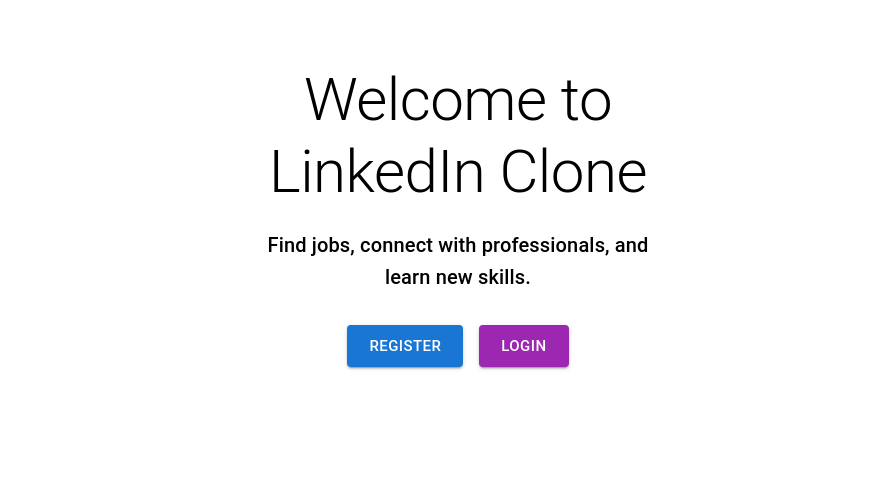
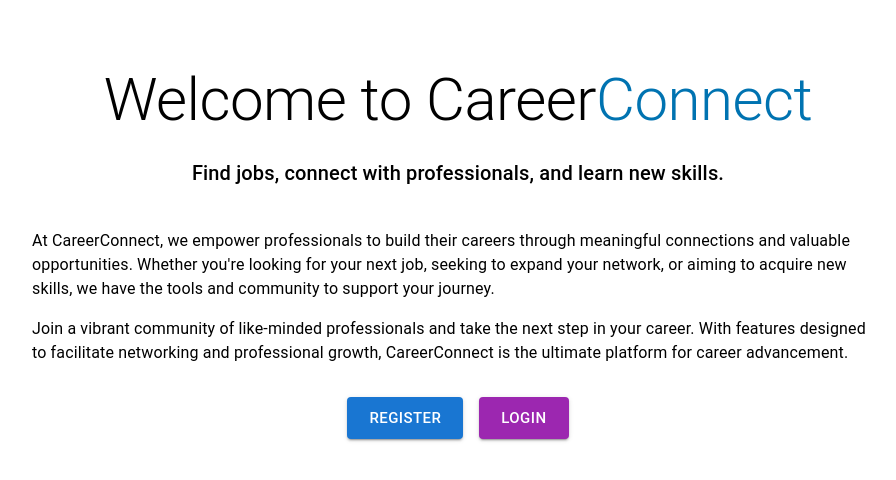
Before and after one commit to chirag416/CloudCounselage, a React (Vite) app in the folder client/: page / in a window 1280 px wide. Shown: the top 480 px of the page, without its empty margins (182-1078 px from the left). Built offline with nearby package versions, Linux system fonts and the light colour scheme.

Commit message:
update ui in home

```diff
--- a/client/src/pages/Home.jsx
+++ b/client/src/pages/Home.jsx
@@ -1,17 +1,34 @@
 import React from 'react';
 import { Link } from 'react-router-dom';
-import { Button, Container, Typography, Stack } from '@mui/material';
+import { Button, Container, Typography, Stack, Box } from '@mui/material';
+import './styles.css';
 
 const Home = () => {
   return (
-    <Container component="main" maxWidth="xs" sx={{ textAlign: 'center', mt: 8 }}>
-      <Typography variant="h2" component="h1" gutterBottom>
-        Welcome to LinkedIn Clone
+    <Container component="main" maxWidth="md" sx={{ textAlign: 'center', mt: 8 }}>
+      <Typography
+        variant="h2"
+        component="h1"
+        gutterBottom
+        className="header-title"
+      >
+        Welcome to <span className="career-text">Career</span>
+        <span className="connect-text">Connect</span>
       </Typography>
       <Typography variant="h6" component="p" gutterBottom>
         Find jobs, connect with professionals, and learn new skills.
       </Typography>
-      <Stack spacing={2} mt={4} direction="row" justifyContent="center">
+
+      <Box className="additional-content">
+        <Typography variant="body1" paragraph>
+          At CareerConnect, we empower professionals to build their careers through meaningful connections and valuable opportunities. Whether you're looking for your next job, seeking to expand your network, or aiming to acquire new skills, we have the tools and community to support your journey.
+        </Typography>
+        <Typography variant="body1" paragraph>
+          Join a vibrant community of like-minded professionals and take the next step in your career. With features designed to facilitate networking and professional growth, CareerConnect is the ultimate platform for career advancement.
+        </Typography>
+      </Box>
+
+      <Stack spacing={2} mt={4} direction="row" justifyContent="center" className="button-container">
         <Button
           component={Link}
           to="/register"
--- /dev/null
+++ b/client/src/pages/styles.css
@@ -0,0 +1,38 @@
+/* styles.css */
+
+/* Animation for the main heading */
+@keyframes fadeInUp {
+    from {
+      opacity: 0;
+      transform: translateY(20px);
+    }
+    to {
+      opacity: 1;
+      transform: translateY(0);
+    }
+  }
+
+  /* Style for the heading with animation */
+  .header-title {
+    animation: fadeInUp 1s ease-out;
+  }
+
+  /* Styling for CareerConnect */
+  .career-text {
+    color: black;
+  }
+
+  .connect-text {
+    color: #0073b1; /* LinkedIn blue */
+  }
+
+  /* Additional content section */
+  .additional-content {
+    margin-top: 40px;
+    text-align: left;
+  }
+
+  /* Button styling */
+  .button-container {
+    margin-top: 40px;
+  }
```
